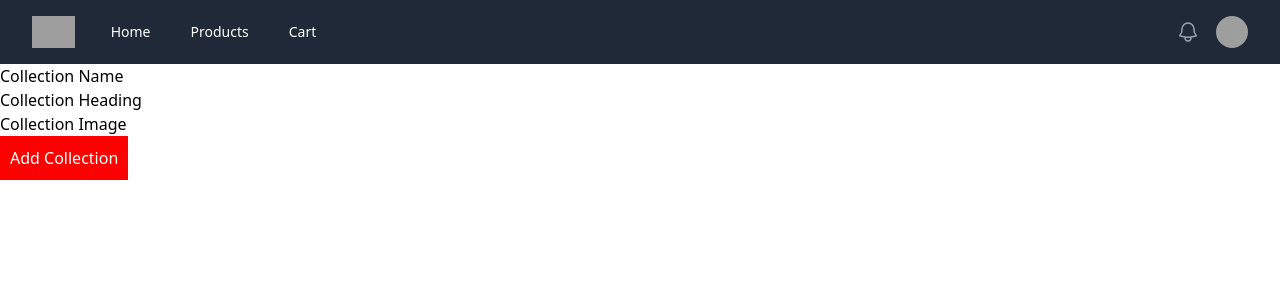
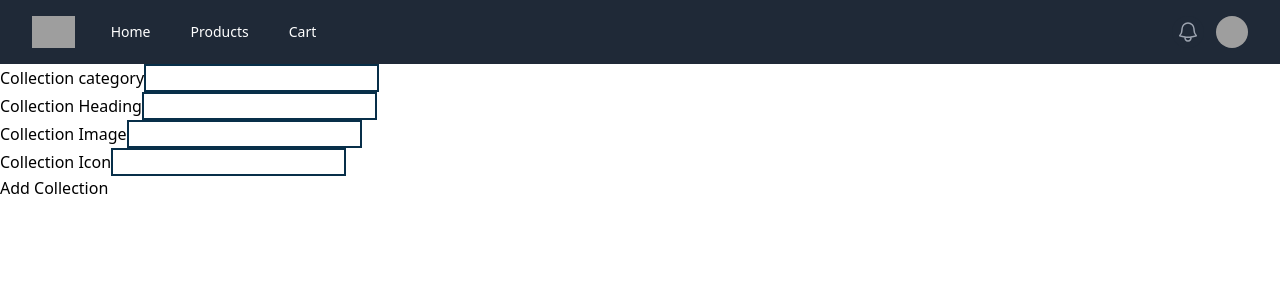
Before and after one commit to frontenddevtrainer/educommerce-aug, an Angular app: page /admin/create-collection in a window 1280 px wide. Shown: the top 300 px of the page. Built offline with nearby package versions, Linux system fonts and the light colour scheme; grey boxes are pictures that could not be loaded.

Commit message:
Conditional validators.

```diff
--- a/src/app/components/forms/create-collection/create-collection.component.html
+++ b/src/app/components/forms/create-collection/create-collection.component.html
@@ -1,17 +1,21 @@
 <form [formGroup]="form" (ngSubmit)="addCollection()">
   <p>
-    <label>Collection Name</label>
-    <input formControlName="category" type="text" />
+    <label>Collection category</label>
+    <input class="border-2 border-sky-950" formControlName="category" type="text" />
   </p>
 
   <p>
     <label>Collection Heading</label>
-    <input formControlName="heading" type="text" />
+    <input class="border-2 border-sky-950" formControlName="heading" type="text" />
   </p>
 
   <p>
     <label>Collection Image</label>
-    <input formControlName="image" type="text" />
+    <input class="border-2 border-sky-950" formControlName="image" type="text" />
+  </p>
+  <p>
+    <label>Collection Icon</label>
+    <input class="border-2 border-sky-950" formControlName="icon" type="text" />
   </p>
   <button type="submit">Add Collection</button>
 </form>
--- a/src/app/components/forms/create-collection/create-collection.component.ts
+++ b/src/app/components/forms/create-collection/create-collection.component.ts
@@ -1,5 +1,5 @@
 import { Component, inject, OnInit } from '@angular/core';
-import { FormBuilder, FormGroup, ReactiveFormsModule } from '@angular/forms';
+import { FormBuilder, FormGroup, ReactiveFormsModule, Validators } from '@angular/forms';
 import { CollectionsService } from '../../../services/collections.service';
 
 @Component({
@@ -17,13 +17,26 @@ export class CreateCollectionComponent implements OnInit {
 
   ngOnInit(): void {
     this.form = this.fb.group({
-      category: [''],
+      category: ['', [Validators.required, Validators.max(10)]],
       heading: [''],
       image: [''],
+      icon: [''],
     });
+
+    this.form.get("image")?.valueChanges.subscribe((value)=>{
+      const iconControl = this.form.get("icon");
+      if(value) {
+        iconControl?.setValidators([Validators.required])
+      }
+      else {
+        iconControl?.clearValidators();
+      }
+      iconControl?.updateValueAndValidity();
+    })
   }
 
   addCollection(){
-    this._collections.createCollection(this.form.value)
+    console.log(this.form);
+    // this._collections.createCollection(this.form.value)
   }
 }
--- a/src/app/pages/admin/create-collection-page/create-collection-page.component.html
+++ b/src/app/pages/admin/create-collection-page/create-collection-page.component.html
@@ -1,5 +1,5 @@
 <!-- Reactive Form -->
-<!-- <edu-create-collection></edu-create-collection> -->
+<edu-create-collection></edu-create-collection>
 
 <!-- Template Drive Form -->
-<edu-create-collection-template></edu-create-collection-template>
+<!-- <edu-create-collection-template></edu-create-collection-template> -->
```
